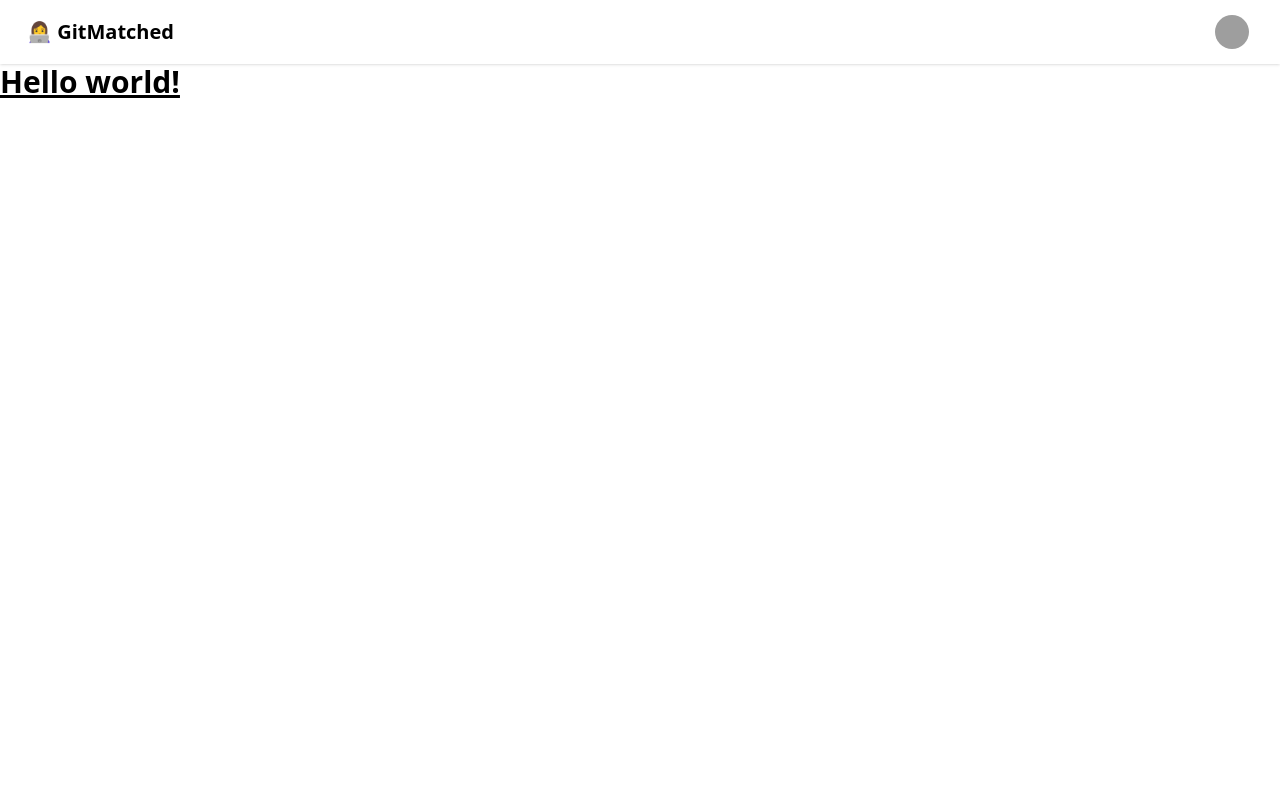
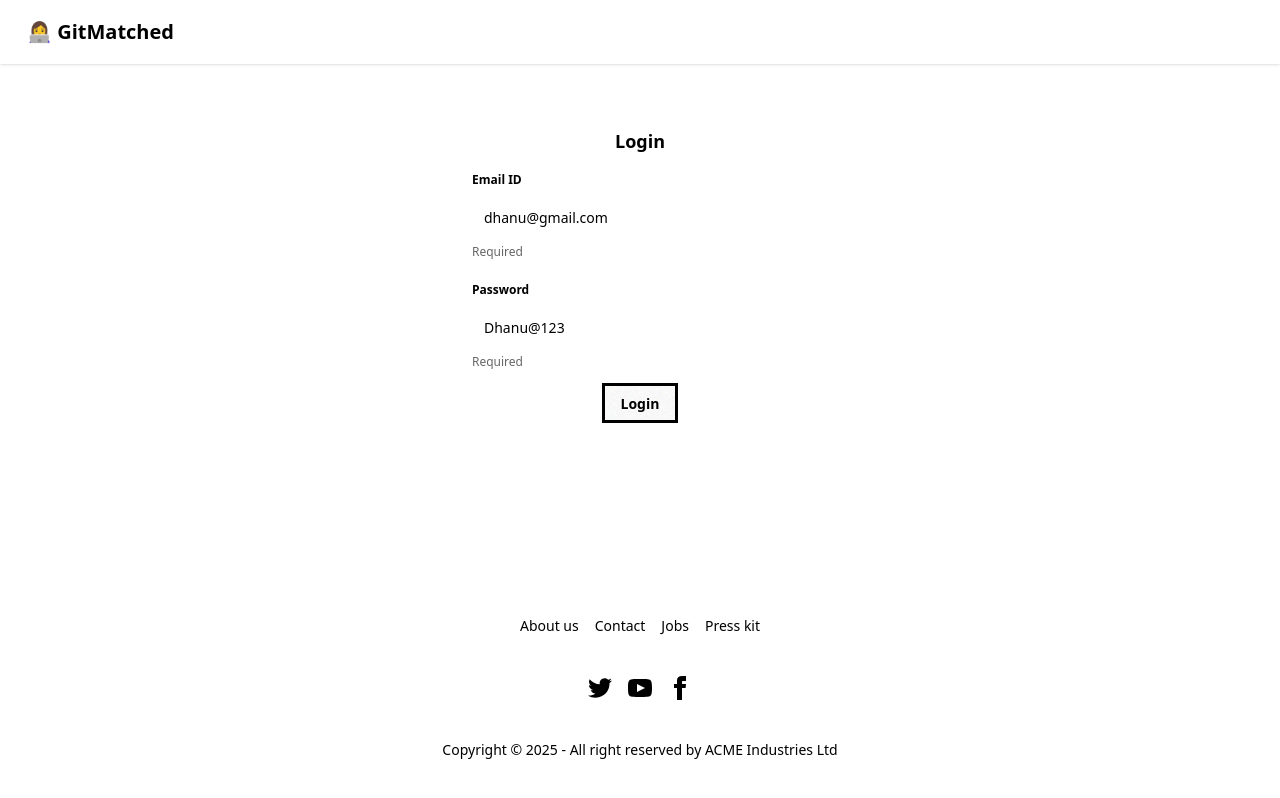
Before and after one commit to omkarbm03/GitMatched-Frontend, a React (Vite) app: page /login in a window 1280 px wide. Built offline with nearby package versions, Linux system fonts and the light colour scheme; no server answers; grey boxes are pictures that could not be loaded.

Commit message:
Components Created,redirecting if no token present

```diff
--- a/package.json
+++ b/package.json
@@ -10,9 +10,13 @@
     "preview": "vite preview"
   },
   "dependencies": {
+    "@reduxjs/toolkit": "^2.8.2",
     "@tailwindcss/vite": "^4.1.11",
+    "axios": "^1.11.0",
     "react": "^19.1.0",
     "react-dom": "^19.1.0",
+    "react-redux": "^9.2.0",
+    "react-router-dom": "^7.7.1",
     "tailwindcss": "^4.1.11"
   },
   "devDependencies": {
--- a/src/App.jsx
+++ b/src/App.jsx
@@ -1,46 +1,28 @@
+import Navbar from "./components/navbar";
+import { BrowserRouter, Route, Routes } from "react-router-dom";
+import Body from "./components/body";
+import Login from "./components/login";
+import Profile from "./components/profile";
+import { Provider } from "react-redux";
+import appStore from "./utils/appStore";
+import Feed from "./components/feed";
+
+
+
 function App() {
   return (
     <>
-      <div className="navbar bg-base-300 shadow-sm">
-        <div className="flex-1">
-          <a className="btn btn-ghost text-xl">👩‍💻 GitMatched</a>
-        </div>
-        <div className="flex gap-2">
-
-          <div className="dropdown dropdown-end mx-5">
-            <div
-              tabIndex={0}
-              role="button"
-              className="btn btn-ghost btn-circle avatar"
-            >
-              <div className="w-10 rounded-full">
-                <img
-                  alt="Tailwind CSS Navbar component"
-                  src="https://img.daisyui.com/images/stock/photo-1534528741775-53994a69daeb.webp"
-                />
-              </div>
-            </div>
-            <ul
-              tabIndex={0}
-              className="menu menu-sm dropdown-content bg-base-100 rounded-box z-1 mt-3 w-52 p-2 shadow"
-            >
-              <li>
-                <a className="justify-between">
-                  Profile
-                  <span className="badge">New</span>
-                </a>
-              </li>
-              <li>
-                <a>Settings</a>
-              </li>
-              <li>
-                <a>Logout</a>
-              </li>
-            </ul>
-          </div>
-        </div>
-      </div>
-      <h1 className="text-3xl font-bold underline">Hello world!</h1>
+    <Provider store = {appStore}>
+      <BrowserRouter basename="/">
+        <Routes>
+          <Route path="/" element={<Body />}>
+            <Route path="/" element={<Feed/>} />
+            <Route path="/login" element={<Login />} />
+            <Route path="/profile" element={<Profile />} />
+          </Route>
+        </Routes>
+      </BrowserRouter>
+    </Provider>
     </>
   );
 }
--- /dev/null
+++ b/src/components/body.jsx
@@ -0,0 +1,42 @@
+import { Outlet, useNavigate } from "react-router-dom";
+import Navbar from "./navbar";
+import Footer from "./footer";
+import { BASE_URL } from "../utils/constants";
+import { useDispatch, useSelector } from "react-redux";
+import { addUser } from "../utils/userSlice";
+import { useEffect } from "react";
+import axios from "axios";
+
+const Body = () => {
+  const dispatch = useDispatch();
+  const navigate = useNavigate();
+  const userData = useSelector((store) => store.user);
+
+  const fetchUser = async () => {
+    if (userData) return;
+    try {
+      const res = await axios.get(BASE_URL + "/profile/view", {
+        withCredentials: true,
+      });
+      dispatch(addUser(res.data));
+    } catch (err) {
+      if (err.status === 400) {
+        navigate("/login");
+      }
+    }
+  };
+
+  useEffect(() => {
+    fetchUser(), [];
+  });
+
+  return (
+    <div>
+      <Navbar />
+      <Outlet />
+      <Footer />
+    </div>
+  );
+};
+
+export default Body;
--- /dev/null
+++ b/src/components/feed.jsx
@@ -0,0 +1,4 @@
+const Feed  = () => {
+    return <div>feed</div>
+};
+export default Feed;
--- /dev/null
+++ b/src/components/footer.jsx
@@ -0,0 +1,57 @@
+const Footer = () => {
+  return (
+    <footer className="footer footer-horizontal footer-center bg-base-300 text-base-content rounded p-10 fixed bottom-0">
+      <nav className="grid grid-flow-col gap-4">
+        <a className="link link-hover">About us</a>
+        <a className="link link-hover">Contact</a>
+        <a className="link link-hover">Jobs</a>
+        <a className="link link-hover">Press kit</a>
+      </nav>
+      <nav>
+        <div className="grid grid-flow-col gap-4">
+          <a>
+            <svg
+              xmlns="http://www.w3.org/2000/svg"
+              width="24"
+              height="24"
+              viewBox="0 0 24 24"
+              className="fill-current"
+            >
+              <path d="M24 4.557c-.883.392-1.832.656-2.828.775 1.017-.609 1.798-1.574 2.165-2.724-.951.564-2.005.974-3.127 1.195-.897-.957-2.178-1.555-3.594-1.555-3.179 0-5.515 2.966-4.797 6.045-4.091-.205-7.719-2.165-10.148-5.144-1.29 2.213-.669 5.108 1.523 6.574-.806-.026-1.566-.247-2.229-.616-.054 2.281 1.581 4.415 3.949 4.89-.693.188-1.452.232-2.224.084.626 1.956 2.444 3.379 4.6 3.419-2.07 1.623-4.678 2.348-7.29 2.04 2.179 1.397 4.768 2.212 7.548 2.212 9.142 0 14.307-7.721 13.995-14.646.962-.695 1.797-1.562 2.457-2.549z"></path>
+            </svg>
+          </a>
+          <a>
+            <svg
+              xmlns="http://www.w3.org/2000/svg"
+              width="24"
+              height="24"
+              viewBox="0 0 24 24"
+              className="fill-current"
+            >
+              <path d="M19.615 3.184c-3.604-.246-11.631-.245-15.23 0-3.897.266-4.356 2.62-4.385 8.816.029 6.185.484 8.549 4.385 8.816 3.6.245 11.626.246 15.23 0 3.897-.266 4.356-2.62 4.385-8.816-.029-6.185-.484-8.549-4.385-8.816zm-10.615 12.816v-8l8 3.993-8 4.007z"></path>
+            </svg>
+          </a>
+          <a>
+            <svg
+              xmlns="http://www.w3.org/2000/svg"
+              width="24"
+              height="24"
+              viewBox="0 0 24 24"
+              className="fill-current"
+            >
+              <path d="M9 8h-3v4h3v12h5v-12h3.642l.358-4h-4v-1.667c0-.955.192-1.333 1.115-1.333h2.885v-5h-3.808c-3.596 0-5.192 1.583-5.192 4.615v3.385z"></path>
+            </svg>
+          </a>
+        </div>
+      </nav>
+      <aside>
+        <p>
+          Copyright © {new Date().getFullYear()} - All right reserved by ACME
+          Industries Ltd
+        </p>
+      </aside>
+    </footer>
+  );
+};
+
+export default Footer;
--- /dev/null
+++ b/src/components/login.jsx
@@ -0,0 +1,73 @@
+import { useState } from "react";
+import axios from "axios";
+import { useDispatch } from "react-redux";
+import { addUser } from "../utils/userSlice";
+import { useNavigate } from "react-router-dom";
+import { BASE_URL } from "../utils/constants";
+
+const Login = () => {
+  const [emailId, setEmailId] = useState("dhanu@gmail.com");
+  const [password, setPassword] = useState("Dhanu@123");
+  const dispatch = useDispatch();
+  const navigate = useNavigate();
+
+  const handleLogin = async () => {
+
+    try {
+      const res = await axios.post(
+        BASE_URL + "/login",
+        {
+          emailId,
+          password,
+        },
+        { withCredentials: true }
+      );
+      // console.log(res.data)
+      dispatch(addUser(res.data))
+      return navigate("/")
+    } catch (err) {
+      console.error(err);
+    }
+  };
+
+  return (
+    <div className="flex justify-center my-10">
+      <div className="card card-border bg-base-300 w-96">
+        <div className="card-body">
+          <h2 className="card-title justify-center">Login</h2>
+          <div className="email">
+            <fieldset className="fieldset">
+              <legend className="fieldset-legend">Email ID </legend>
+              <input
+                type="text"
+                value={emailId}
+                className="input"
+                onChange={(e) => setEmailId(e.target.value)}
+              />
+              <p className="label">Required</p>
+            </fieldset>
+          </div>
+          <div className="password">
+            <fieldset className="fieldset">
+              <legend className="fieldset-legend">Password</legend>
+              <input
+                type="text"
+                value={password}
+                className="input"
+                onChange={(e) => setPassword(e.target.value)}
+              />
+              <p className="label">Required</p>
+            </fieldset>
+          </div>
+          <div className="card-actions justify-center">
+            <button className="btn btn-primary" onClick={handleLogin}>
+              Login
+            </button>
+          </div>
+        </div>
+      </div>
+    </div>
+  );
+};
+
+export default Login;
--- /dev/null
+++ b/src/components/navbar.jsx
@@ -0,0 +1,48 @@
+import { useSelector } from "react-redux";
+import { Link } from "react-router-dom";
+
+const Navbar = () => {
+  const user = useSelector((store) => store.user);
+  return (
+    <div className="navbar bg-base-300 shadow-sm">
+      <div className="flex-1">
+        <Link to="/" className="btn btn-ghost text-xl">👩‍💻 GitMatched</Link>
+      </div>
+      <div className="flex gap-2">
+        {user && <div className="dropdown dropdown-end mx-5">
+          <div
+            tabIndex={0}
+            role="button"
+            className="btn btn-ghost btn-circle avatar"
+          >
+            <div className="w-10 rounded-full">
+              <img
+                alt="User Photo"
+                src={user.photoUrl}
+              />
+            </div>
+          </div>
+          <ul
+            tabIndex={0}
+            className="menu menu-sm dropdown-content bg-base-100 rounded-box z-1 mt-3 w-52 p-2 shadow"
+          >
+            <li>
+              <Link to="/profile" className="justify-between">
+                Profile
+                <span className="badge">New</span>
+              </Link>
+            </li>
+            <li>
+              <a>Settings</a>
+            </li>
+            <li>
+              <a>Logout</a>
+            </li>
+          </ul>
+        </div>}
+      </div>
+    </div>
+  );
+};
+
+export default Navbar;
--- /dev/null
+++ b/src/components/profile.jsx
@@ -0,0 +1,5 @@
+const Profile = () => {
+  return <div>Profile</div>;
+};
+
+export default Profile;
--- /dev/null
+++ b/src/utils/appStore.js
@@ -0,0 +1,10 @@
+import { configureStore } from "@reduxjs/toolkit";
+import useReducer from "./userSlice";
+
+const appStore = configureStore({
+  reducer: {
+    user: useReducer,
+  },
+});
+
+export default appStore;
--- /dev/null
+++ b/src/utils/constants.js
@@ -0,0 +1 @@
+export const BASE_URL = "http://localhost:3000"
--- /dev/null
+++ b/src/utils/userSlice.js
@@ -0,0 +1,18 @@
+import { createSlice } from "@reduxjs/toolkit";
+
+const userSlice = createSlice({
+  name: "user",
+  initialState: null,
+  reducers: {
+    addUser: (state, action) => {
+      return action.payload;
+    },
+    removeUser: (state, action) => {
+      return null;
+    },
+  },
+});
+
+export default userSlice.reducer;
+
+export const { addUser, removeUser } = userSlice.actions;
```
Also changed, not shown: src/main.jsx (+5 -5 lines), 1 other file (tests, documents, lock files or other folders).
